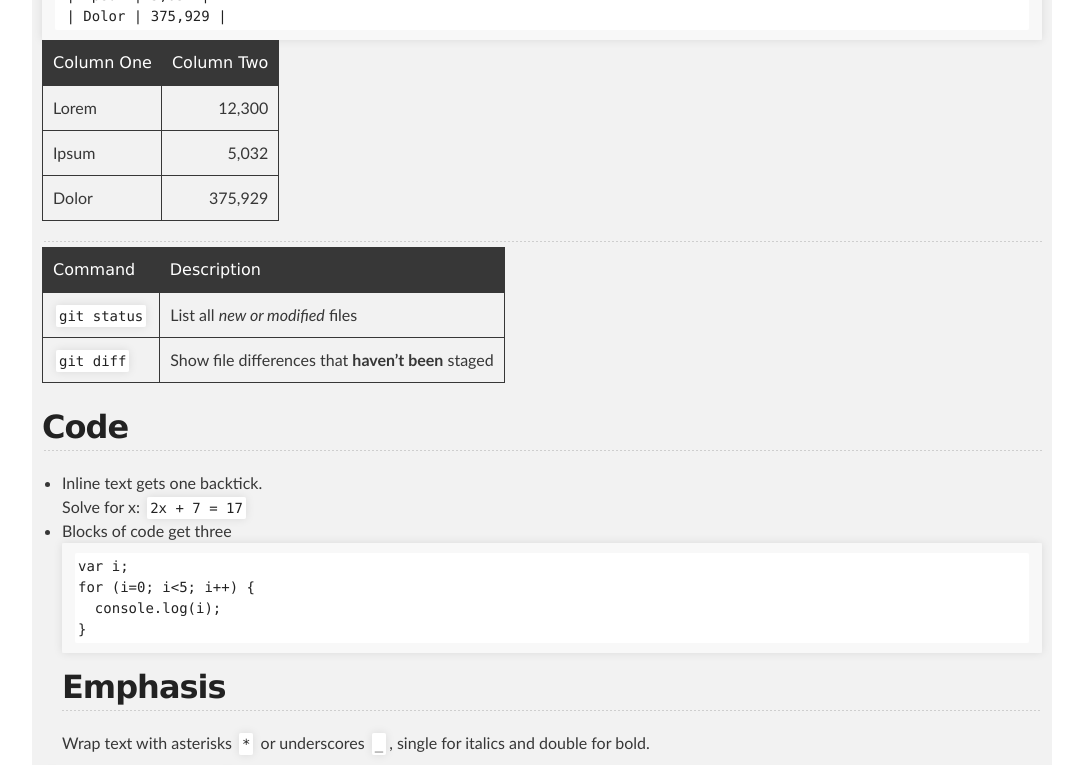
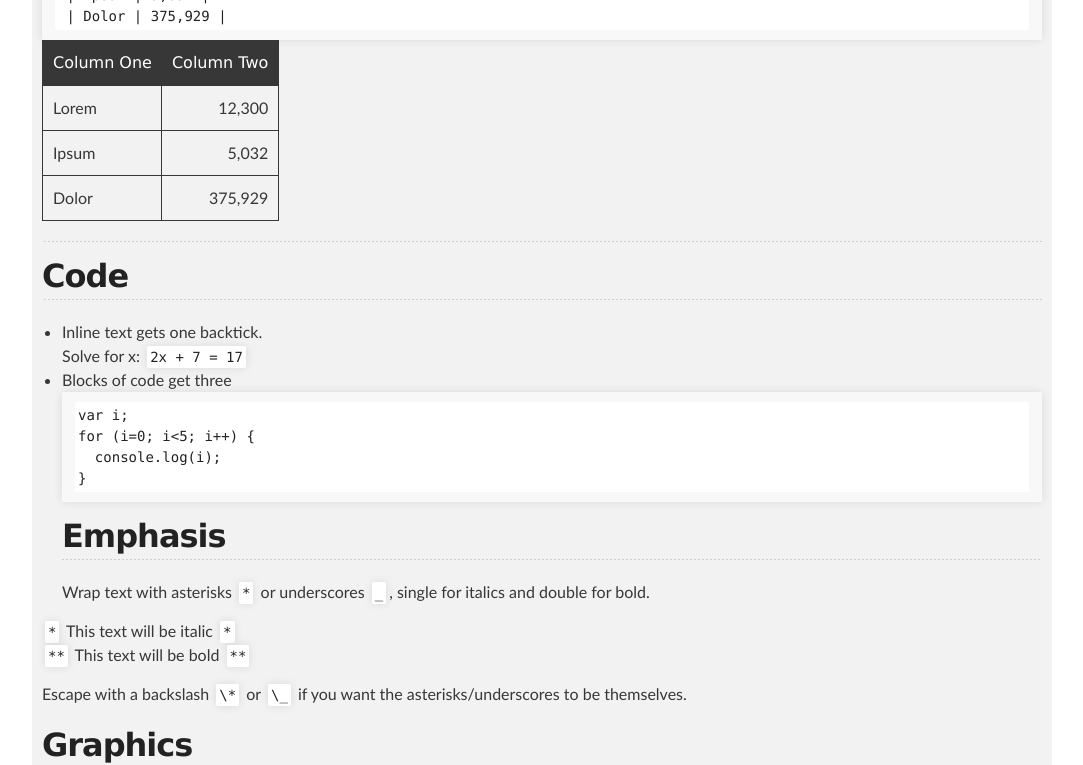
Before and after one commit to cathysnider/cathysnider.github.io, a Jekyll site: the page built from markdown.md, in a window 1280 px wide and 900 px high, scrolled down 978 px, cut to the strip 0-765 px from the top of the window. Shown: the whole strip, without its empty margins (98-1181 px from the left). Built offline with Jekyll 4.4.1, drawn with Linux system fonts in a browser that asks for light colours.

Commit message:
new command; add horizontal rule to MD

````diff
--- a/markdown.md
+++ b/markdown.md
@@ -31,18 +31,15 @@ Create tables with pipes `|` and hyphens `-`. Pipes separate columns and hyphens
  | Dolor | 375,929 |
  ```
 
+
  | Column One | Column Two |
  | --- | ---: |
  | Lorem | 12,300 |
  | Ipsum | 5,032 |
  | Dolor | 375,929 |
 
- ---
+  ____________
 
- | Command | Description |
- | --- | --- |
- | `git status` | List all *new or modified* files |
- | `git diff` | Show file differences that **haven't been** staged |
 
 ## Code
 * Inline text gets one backtick. <br />
````
Also changed, not shown: gitcommands.md (+3 -0 lines).
